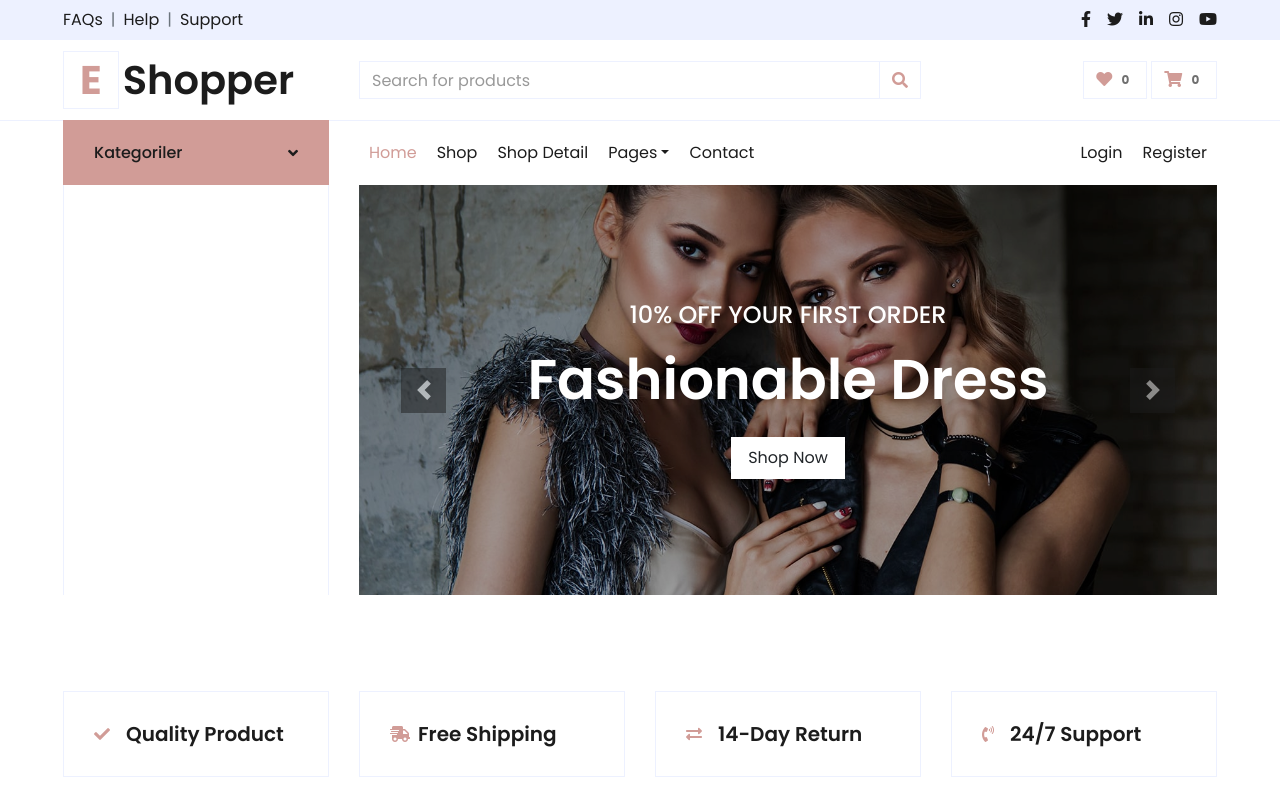
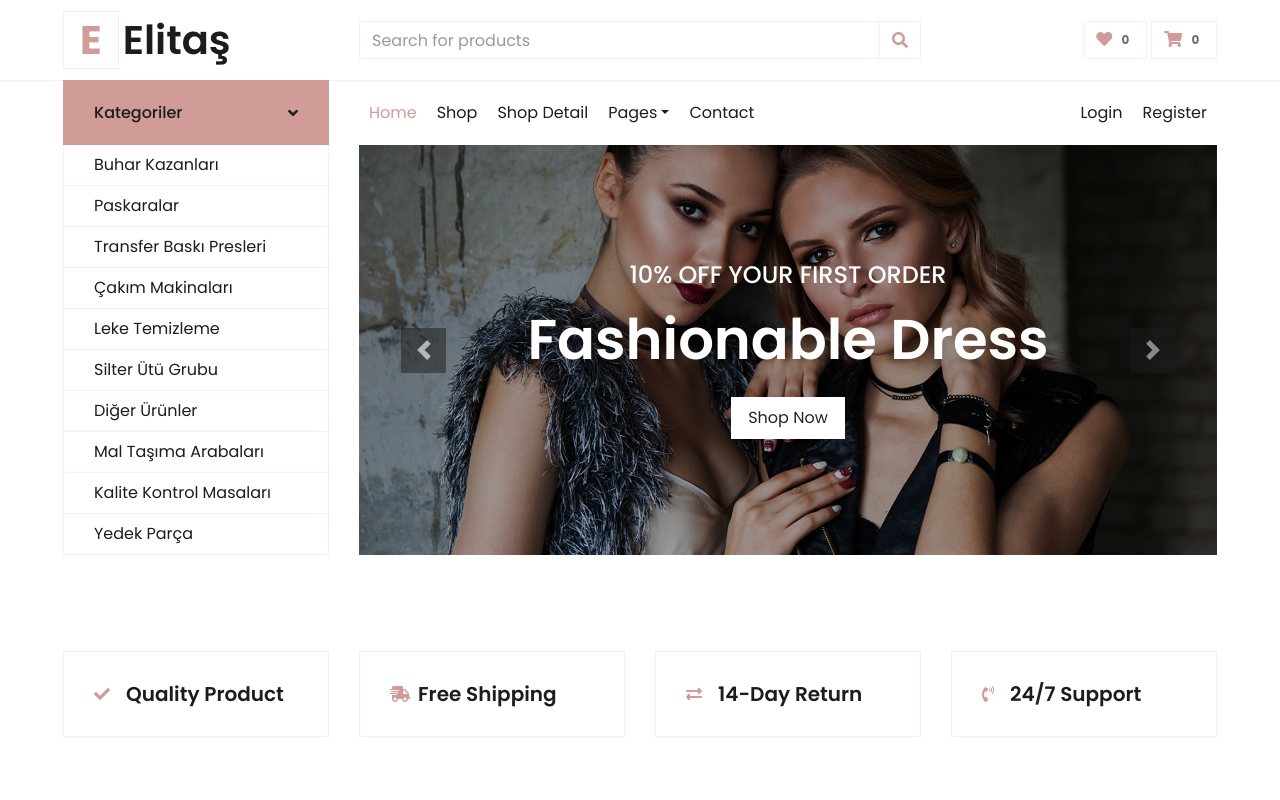
Before and after one commit to stellayazilim/elitas.Old, a SvelteKit app: page / in a window 1280 px wide. Shown: the top 800 px of the page. Built offline with nearby package versions, Linux system fonts and the light colour scheme.

Commit message:
side menu created without links

```diff
--- a/src/lib/Components/Sidemenu/Sidemenu.svelte
+++ b/src/lib/Components/Sidemenu/Sidemenu.svelte
@@ -1,7 +1,7 @@
 <script  lang="ts">
 
 	import SideMenuItems from "./SideMenuItems.svelte";
-    let showMenu = false;
+    let showMenu = true;
 
 function toggleMenu() {
   showMenu = !showMenu;
--- a/src/routes/+page.svelte
+++ b/src/routes/+page.svelte
@@ -4,40 +4,10 @@
 </script>
    <!-- Topbar Start -->
    <div class="container-fluid">
-    <div class="row bg-secondary py-2 px-xl-5">
-        <div class="col-lg-6 d-none d-lg-block">
-            <div class="d-inline-flex align-items-center">
-                <a class="text-dark" href="/#2">FAQs</a>
-                <span class="text-muted px-2">|</span>
-                <a class="text-dark" href="/#2">Help</a>
-                <span class="text-muted px-2">|</span>
-                <a class="text-dark" href="/#2">Support</a>
-            </div>
-        </div>
-        <div class="col-lg-6 text-center text-lg-right">
-            <div class="d-inline-flex align-items-center">
-                <a class="text-dark px-2" href="/#2">
-                    <i class="fab fa-facebook-f"></i>
-                </a>
-                <a class="text-dark px-2" href="/#2">
-                    <i class="fab fa-twitter"></i>
-                </a>
-                <a class="text-dark px-2" href="/#2">
-                    <i class="fab fa-linkedin-in"></i>
-                </a>
-                <a class="text-dark px-2" href="/#2">
-                    <i class="fab fa-instagram"></i>
-                </a>
-                <a class="text-dark pl-2" href="/#2">
-                    <i class="fab fa-youtube"></i>
-                </a>
-            </div>
-        </div>
-    </div>
     <div class="row align-items-center py-3 px-xl-5">
         <div class="col-lg-3 d-none d-lg-block">
             <a href="/#2" class="text-decoration-none">
-                <h1 class="m-0 display-5 font-weight-semi-bold"><span class="text-primary font-weight-bold border px-3 mr-1">E</span>Shopper</h1>
+                <h1 class="m-0 display-5 font-weight-semi-bold"><span class="text-primary font-weight-bold border px-3 mr-1">E</span>Elitaş</h1>
             </a>
         </div>
         <div class="col-lg-6 col-6 text-left">
```
Also changed, not shown: src/lib/Components/Topbar/Topbar.svelte (added).
